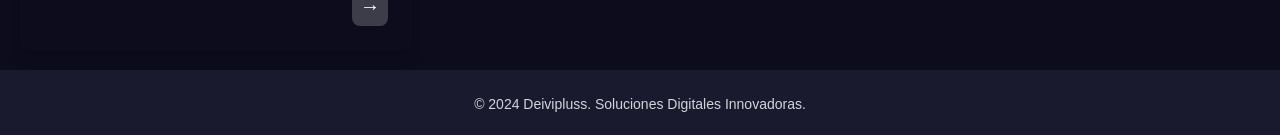
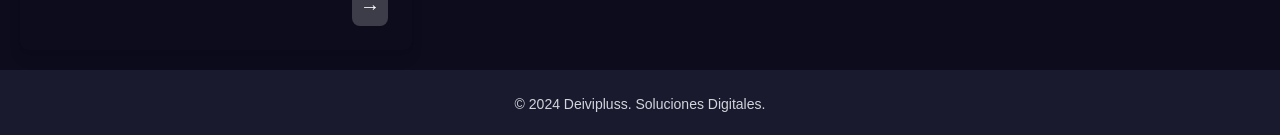
Before and after one commit to deivipluss/landing, a Next.js app: page /soluciones in a window 1280 px wide. Shown: the part 1180-1315 px from the top of the page. Built offline with nearby package versions, Linux system fonts and the light colour scheme.

Commit message:
restauradoestable

```diff
--- a/app/soluciones/page.tsx
+++ b/app/soluciones/page.tsx
@@ -96,7 +96,7 @@ const SolutionsPage: React.FC = () => {
       </div>
 
       <footer className="bg-[#1A1A2E] text-center py-6 text-gray-300 text-sm">
-        © 2024 Deivipluss. Soluciones Digitales Innovadoras.
+        © 2024 Deivipluss. Soluciones Digitales.
       </footer>
     </div>
   );
```
